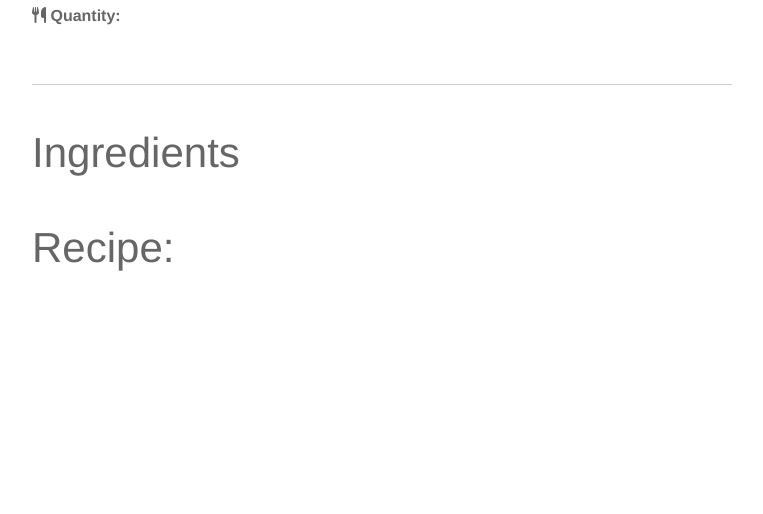
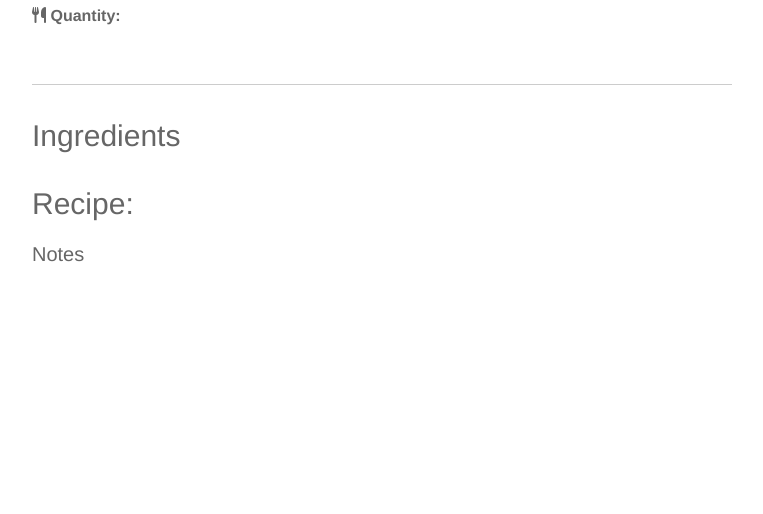
Before and after one commit to Chris1221/cookbook, a Flask app: template cookbook/templates/recipe.html in a window 1280 px wide. Shown: the part 160-674 px from the top of the page, without its empty margins (258-1021 px from the left). Run offline with Flask 2, Linux system fonts and the light colour scheme; the template is opened without the code that fills it, so the values that code supplies are empty; some libraries are stand-ins or nearby versions.

Commit message:
trying different links and add notes

```diff
--- a/cookbook/templates/base.html
+++ b/cookbook/templates/base.html
@@ -45,9 +45,9 @@
                 </label>
 
                 <div class="trigger">
-                    <a class="page-link" href="/cookbook">home</a>
-                    <a class="page-link" href="recipes.html">recipes</a>
-                    <a class="page-link" href="tags.html">tags</a>
+                    <a class="page-link" href="/">home</a>
+                    <a class="page-link" href="/recipes.html">recipes</a>
+                    <a class="page-link" href="/tags.html">tags</a>
                     <a class="page-link" href="https://github.com/Chris1221/cookbook/new/main/recipes">add recipe</a>
                 </div>
             </nav>
--- a/cookbook/templates/recipe.html
+++ b/cookbook/templates/recipe.html
@@ -7,20 +7,20 @@
 
 {% block description %} {{ recipe.description }} {% endblock %}
 
-{% block body %}
 
 
 
-
+{% block body %}
   <i class="far fa-clock"></i> <strong>Time:</strong> {{ recipe.time }}  <br>
 
   <i class="fas fa-utensils"></i> <strong>Quantity:</strong> {{ recipe.quantity }}
 
 <p><br> {% for tag in recipe.categories %} <a href= {{ url_for('cookbook.category', category = tag) }}> <button type="button" class="btn btn-light"> {{tag.capitalize()}} </button> </a>{% endfor %}</p>
 
+
 <hr>
 
-<h2>Ingredients</h2>
+<h3>Ingredients</h3>
 
 <ul>
     {% for thing, amount in recipe.ingredients.items() %}
@@ -28,7 +28,7 @@
     {% endfor %}
 </ul>
 
-<h2>Recipe:</h2>
+<h3>Recipe:</h3>
 
 <ol>
     {% for step in recipe.recipe %}
@@ -37,4 +37,17 @@
 </ol>
 
 
+
+<h4>Notes</h4>
+
+{% if 'notes' in recipe.keys() %}
+    {% for notes in recipe.notes %}
+        <p> {{notes}} </p>
+    {% endfor %}
+{% endif %}
+
+
+
+
+
 {% endblock %}
--- a/cookbook/templates/recipes.html
+++ b/cookbook/templates/recipes.html
@@ -16,4 +16,6 @@
     <p> <a href = {{ url_for('cookbook.recipe', recipe_id = recipe) }}> {{recipe.replace("_", " ").title()}}</a></p>
 {% endfor %}
 
+
+
 {% endblock %}
--- a/recipes/red_braised_pork_belly.yaml
+++ b/recipes/red_braised_pork_belly.yaml
@@ -19,3 +19,6 @@ recipe:
   - Add ginger, soy sauce, dark soy sauce, liao jiu, and spices
   - Simmer, covered, until pork is done (can poke through with a chop stick)
   - Reduce sauce until relatively thick and sticks onto pork. Dont burn.
+
+notes:
+  - Just checking
```
